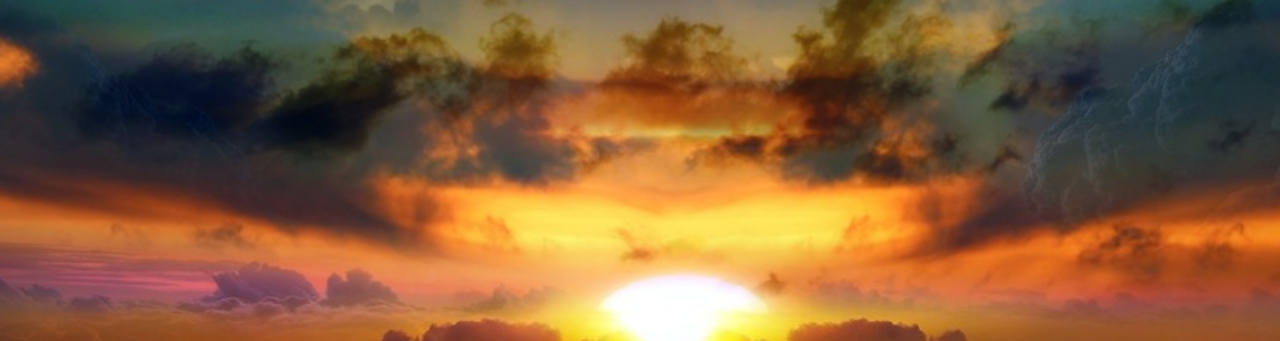
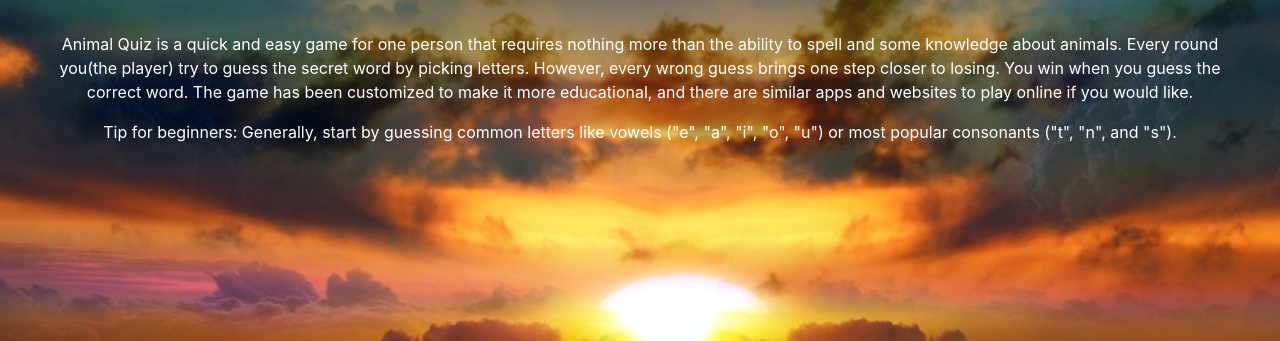
Before and after one commit to chookmook29/guessing_game, a Flask app: page /rules in a window 1280 px wide. Shown: the part 123-464 px from the top of the page. Run offline with Flask 2, Linux system fonts and the light colour scheme; some libraries are stand-ins or nearby versions.

Commit message:
Add variables some initial values, article in rules.html

```diff
--- a/run.py
+++ b/run.py
@@ -21,6 +21,7 @@ def initial_word():
 	session["animals"] = animals
 	letter_array = ("A","B","C","D","E","F","G","H","I","J","K","L","M","N","O","P","Q","R","S","T","U","V","W","X","Y","Z")
 	used = "USED: "
+	guess = "?"
 	session["used"] = used
 	score = 0
 	attempts = 8
@@ -36,7 +37,7 @@ def initial_word():
 	user_greeting = "Welcome " + user + "!"
 	session["user_greeting"] = user_greeting
 	session["user"] = user
-	return render_template("game.html", user_greeting = user_greeting, current = current_hidden, current_image = current_image, user = user, letter_array = letter_array, attempts = attempts, score =  score)
+	return render_template("game.html", user_greeting = user_greeting, current = current_hidden, current_image = current_image, user = user, letter_array = letter_array, attempts = attempts, score =  score, used = used, guess = guess)
 
 @app.route("/user_guess", methods=['POST', "GET"])
 def user_guess():
@@ -95,7 +96,7 @@ def next_word():
 	letter_array = ("A","B","C","D","E","F","G","H","I","J","K","L","M","N","O","P","Q","R","S","T","U","V","W","X","Y","Z")
 	current_hidden = session.get("current_hidden")
 	current = session.get("current")
-	guess = " "
+	guess = "?"
 	user = session.get("user")
 	score = session.get("score")
 	attempts = session.get("attempts")
--- a/static/css/main.css
+++ b/static/css/main.css
@@ -303,6 +303,9 @@ footer {
 	width: 100%;
 	text-align: center;
 }
+article {
+	padding: 2rem;
+}
 
 h1 {
 	text-align: left;
--- a/templates/rules.html
+++ b/templates/rules.html
@@ -1,2 +1,14 @@
 {% extends "base.html" %}
 {% block title%}Rules{% endblock %}
+{% block content %}
+	<article>
+		<section>
+			<p>
+				Animal Quiz is a quick and easy game for one person that requires nothing more than the ability to spell and some knowledge about animals. Every round you(the player) try to guess the secret word by picking letters. However, every wrong guess brings one step closer to losing. You win when you guess the correct word. The game has been customized to make it more educational, and there are similar apps and websites to play online if you would like.
+			</p>
+			<p>
+				Tip for beginners: Generally, start by guessing common letters like vowels ("e", "a", "i", "o", "u") or most popular consonants ("t", "n", and "s").
+			</p>
+		</section>
+	</article>
+{% endblock %}
```
